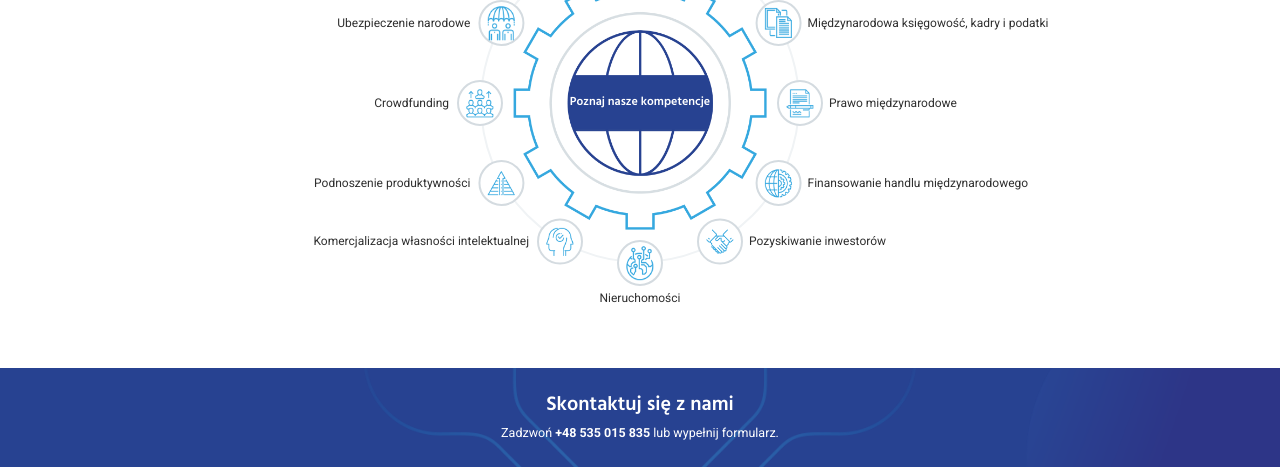
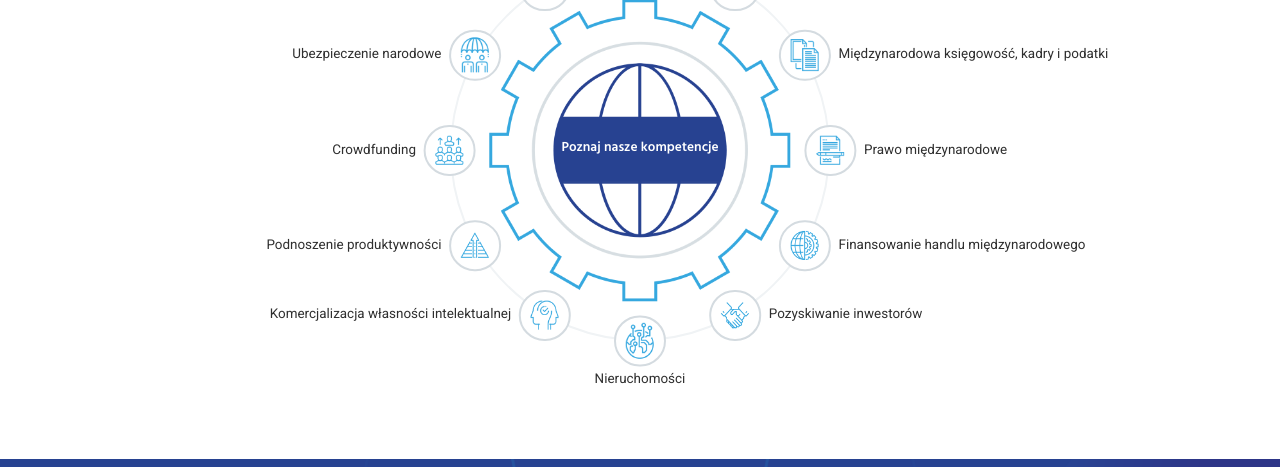
Before and after one commit to rafal-gazda/zadanie-rekrutacyjne, a website: page index.html in a window 1280 px wide. Shown: the part 197-664 px from the top of the page. Drawn offline with Linux system fonts and the light colour scheme.

Commit message:
Add media queries

```diff
--- a/index.html
+++ b/index.html
@@ -34,12 +34,10 @@
                             <img src="img/world-2.png" class="circle__img"/>
                             <p class="circle__text circle__text--right">Finansowanie handlu międzynarodowego</p>
                         </a>
-
                         <a href="" class="circle">
                             <img src="img/hands.png" class="circle__img"/>
                             <p class="circle__text circle__text--right">Pozyskiwanie inwestorów</p>
                         </a>
-
                         <a href="" class="circle">
                             <img src="img/world-3.png" class="circle__img"/>
                             <p class="circle__text circle__text--bottom">Nieruchomości</p>
@@ -114,7 +112,7 @@
                     </div>
                     <div class="form__agreement">
                         <input class="form__checkbox" type="checkbox" name="checkbox" value="check" id="agree" />
-                        <label class="form__label">Zapoznałem(-łam) się z <a class="form__link" href=""> Polityką prywatności</a> oraz z <a class="form__link" href="">Zastrzeżeniem prawnymi.</a></label>
+                        <label class="form__label" for="agree">Zapoznałem(-łam) się z <a class="form__link" href=""> Polityką prywatności</a> oraz z <a class="form__link" href="">Zastrzeżeniem prawnymi.</a></label>
                     </div>
                     <button class="btn u-margin-top-small">Wyślij</button>
                 </div>
--- a/sass/base/_base.scss
+++ b/sass/base/_base.scss
@@ -8,7 +8,7 @@
 
 html {
     // This defines what 1rem is
-    font-size: 62.5%; //1rem = 10px; 10px/16px = 62.5%
+    font-size: 70%; //1rem = 10px; 10px/16px = 62.5%
 
     @include respond(tab-land) {
         font-size: 60%; //1rem = 9px, 9/16 = 50%
--- a/sass/base/_typography.scss
+++ b/sass/base/_typography.scss
@@ -45,9 +45,14 @@ body {
     color: $color-white;
     font-family: $font-hind;
     font-weight: 600;
-    font-size: 1.2rem;
-    top: 46.5%;
+    font-size: 1.6rem;
+    top: 45.55%;
     left: 50%;
     transform: translate(-50%);
     z-index: 1;
+
+    @media screen and (min-width: 600px) {
+        font-size: 1.2rem;
+        top: 46.5%;
+    }
 }
--- a/sass/components/_circle.scss
+++ b/sass/components/_circle.scss
@@ -1,29 +1,35 @@
 .circle {
     display: block;
-    position: relative;
     border: .2rem solid $color-grey-light2;
-    width: 4.6rem;
-    height: 4.6rem;
-    position: relative;
+    width: 5.4rem;
+    height: 5.4rem;
+    margin: 0px 10% 45px 10%;
     border-radius: 100%;
     background-color: white;
     transition: all .3s;
+    position: relative;
+
 
     &__img {
-        width: 65%;
+        width: 60%;
         height: auto;
         position: absolute;
         top: 50%;
         left: 50%;
         transform: translate(-50%, -50%);
-
     }
 
     &__text {
         width: 30rem;
         position: absolute;
+        font-size: 1.3rem;
+        color: $color-grey;
+        top: 5.3rem;
+        left: 50%;
+        transform: translateX(-50%);
+
+        @media screen and (min-width: 600px) {
             font-size: 1.2rem;
-        color: $color-grey;
 
             &--top {
                 top: -2.2rem;
@@ -39,18 +45,25 @@
 
             &--right {
                 top: 50%;
-            padding-left: 5rem;
+                padding-left: 3rem;
                 transform: translateY(-50%);
                 text-align: left;
             }
 
             &--left {
                 top: 50%;
-            padding-right: 1rem;
+                padding-right: 3rem;
                 transform: translate(-100%,-50%);
                 text-align: right;
             }
         }
+        }
+
+    @media screen and (min-width: 600px) {
+        width: 4.6rem;
+        height: 4.6rem;
+    }
+
 
     @media (max-width: 900px) {
         &__text {
@@ -59,6 +72,7 @@
     }
 
     &:hover {
+        cursor: pointer;
         background-color: $color-grey-light2;
     }
 }
--- a/sass/components/_form.scss
+++ b/sass/components/_form.scss
@@ -2,22 +2,22 @@
     margin: 2.6rem auto 0rem auto;
     width: 60%;
     text-align: center;
+
+    select {
+        color: $color-grey-light1;
+    }
 
     &__input {
         background-color: $color-white;
         border: 1px solid $color-grey-light4;
         border-radius: .3rem;
         padding: .6rem .4rem;
-        color: $color-grey-light1;
+        font-size: 1.3rem;
 
         &:focus {
             outline: none;
             box-shadow: 0 1rem 2rem rgba($color-black, .1);
             border-bottom: 3px solid $color-primary;
-        }
-
-        &:focus:invalid {
-            border-bottom: 3px solid $color-secondary-dark;
         }
 
         &::-webkit-input-placeholder {
@@ -48,14 +48,13 @@
         color: $color-white;
     }
 
+    &__checkbox {
+        margin-top: .25rem;
+        margin-right: .6rem;
+    }
+
     &__link {
         color: #35a8e0;
         text-decoration: none;
     }
-
-    &__input:placeholder-shown + &__label {
-        opacity: 0;
-        visibility: hidden;
-        transform: translateY(-4rem);
-    }
 }
--- a/sass/components/_nav-circle.scss
+++ b/sass/components/_nav-circle.scss
@@ -1,11 +1,18 @@
 .nav-circle {
-    margin-top: 6.5rem;
+    margin-top: 3.5rem;
     text-align: center;
-    border: .2rem solid $color-grey-light3;
-    display: inline-block;
     position: relative;
+    display: flex;
+    flex-direction: row;
+    flex-wrap: wrap;
+    justify-content: center;
 
-    @include on-circle($item-count: 12, $circle-size: 32rem , $item-size: 4.6rem);
+    @media screen and (min-width: 600px) {
+        margin-top: 6.5rem;
+        display: inline-block;
+        border: .2rem solid $color-grey-light3;
+        @include on-circle($item-count: 12, $circle-size: 34rem , $item-size: 4.6rem);
+      }
 
     &__img {
         position: absolute;
@@ -14,5 +21,10 @@
         top: 50%;
         transform: translate(-50%,-50%);
         height: auto;
+        opacity: 0.35;
+
+        @media screen and (min-width: 600px) {
+            opacity: 1;
+        }
     }
 }
--- a/sass/layout/_footer.scss
+++ b/sass/layout/_footer.scss
@@ -15,4 +15,7 @@
         font-weight: bolder;
     }
 
+    @media screen and (max-width: 600px) {
+        margin-top: 5rem;
+    }
 }
```
Also changed, not shown: package.json (+4 -4 lines), css/style.css. Lines whose indentation alone changed are shown as unchanged.
